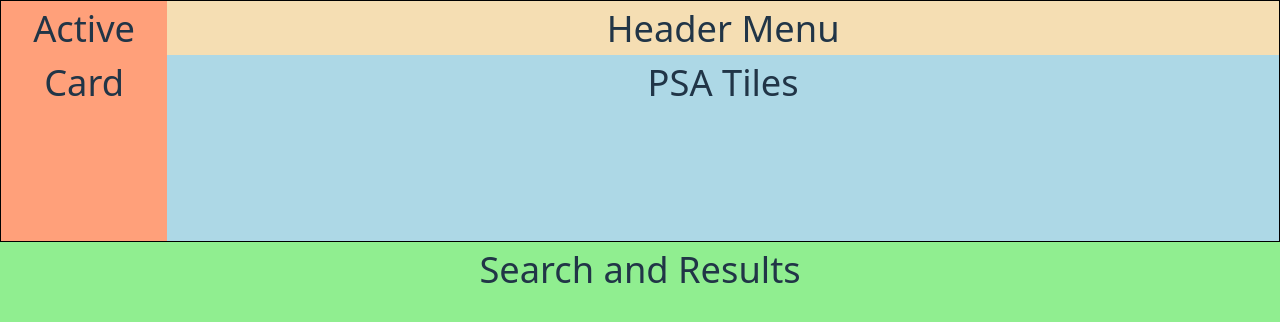
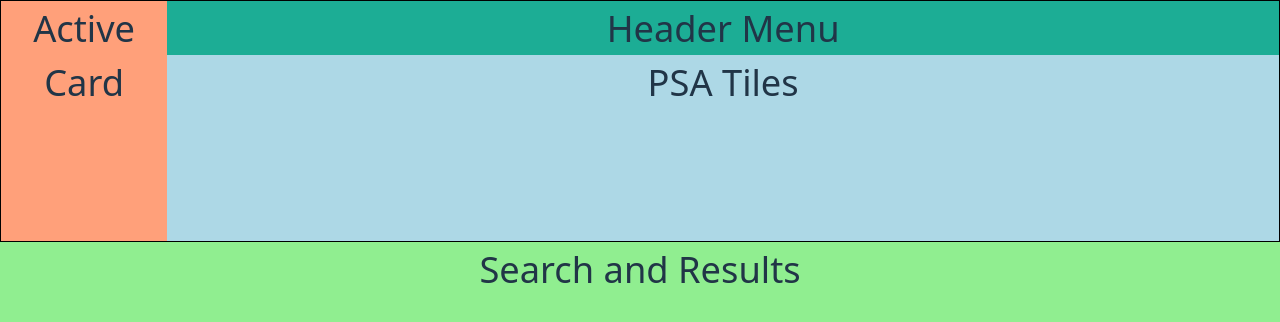
Before and after one commit to MaxwellParadis/cardtracer, a React (Vite) app: page / in a window 1280 px wide. Shown: the top 322 px of the page. Built offline with nearby package versions, Linux system fonts and the light colour scheme.

Commit message:
Initial commit on craig branch

```diff
--- a/src/App.css
+++ b/src/App.css
@@ -29,7 +29,7 @@
 }
 
 .header{
-  background-color: wheat;
+  background-color: rgb(28, 173, 149);
 }
 
 .actCard{
```
